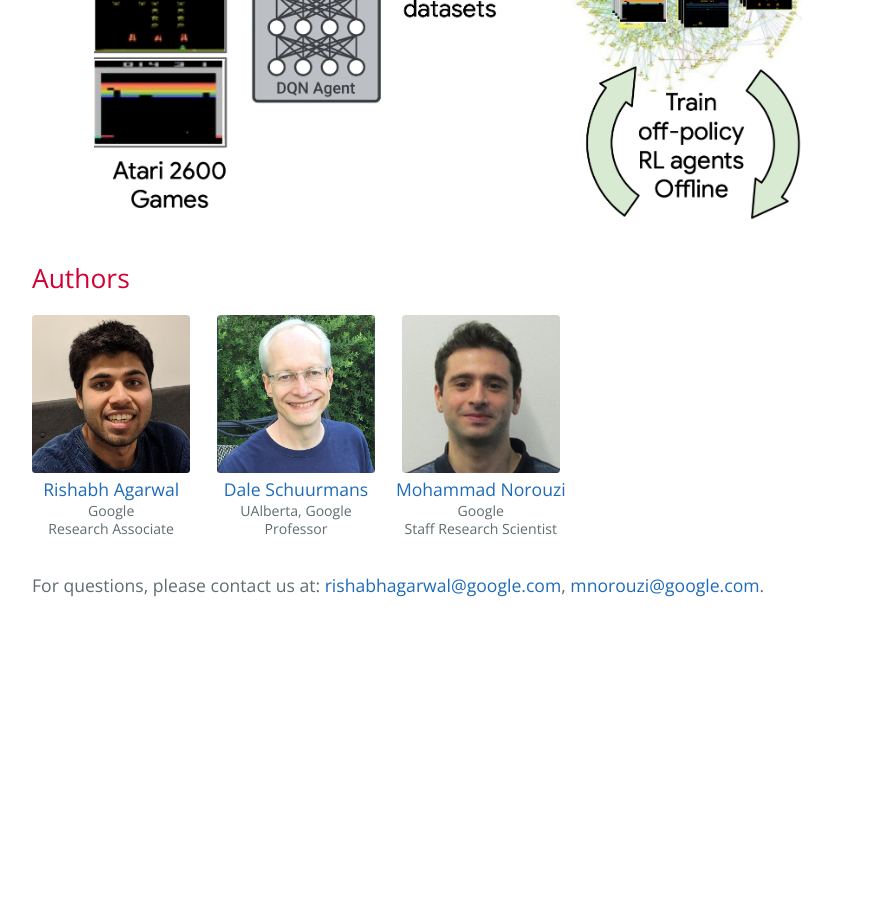
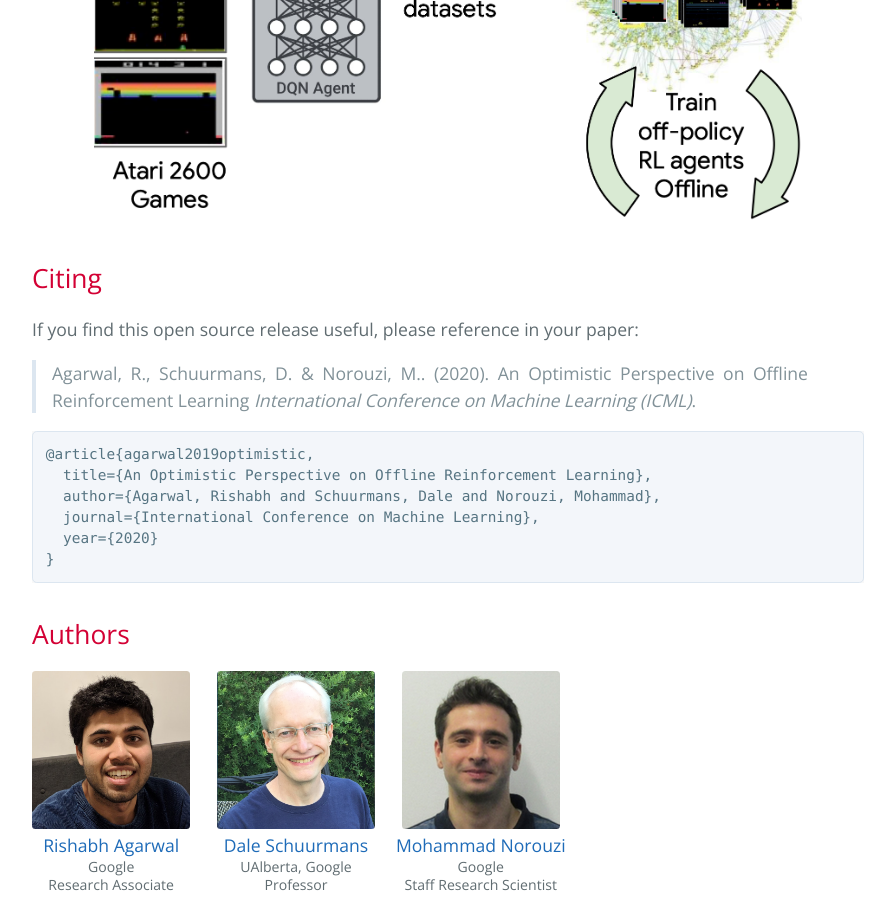
Before and after one commit to satbird/satbird.github.io, a Jekyll site: the page built from index.md, in a window 1280 px wide and 900 px high, scrolled down 1912 px. Shown: the whole window, without its empty margins (192-1087 px from the left). Built offline with Jekyll 4.4.1, drawn with Linux system fonts in a browser that asks for light colours; before the commit the page ends 2560 px from its top, so only the background shows below that.

Commit message:
Update index.md

```diff
--- a/index.md
+++ b/index.md
@@ -51,6 +51,21 @@ agent's previous action again, instead of the agent's new action.
 
 <p class="cover" align="center"> <img src="assets/draw_off.png" width="85%" /> </p>
 
+Citing
+------
+If you find this open source release useful, please reference in your paper:
+
+> Agarwal, R., Schuurmans, D. & Norouzi, M.. (2020).
+> An Optimistic Perspective on Offline Reinforcement Learning
+> *International Conference on Machine Learning (ICML)*.
+
+    @article{agarwal2019optimistic,
+      title={An Optimistic Perspective on Offline Reinforcement Learning},
+      author={Agarwal, Rishabh and Schuurmans, Dale and Norouzi, Mohammad},
+      journal={International Conference on Machine Learning},
+      year={2020}
+    }
+
 ## Authors
 
 <div style="text-align: left;">
```
